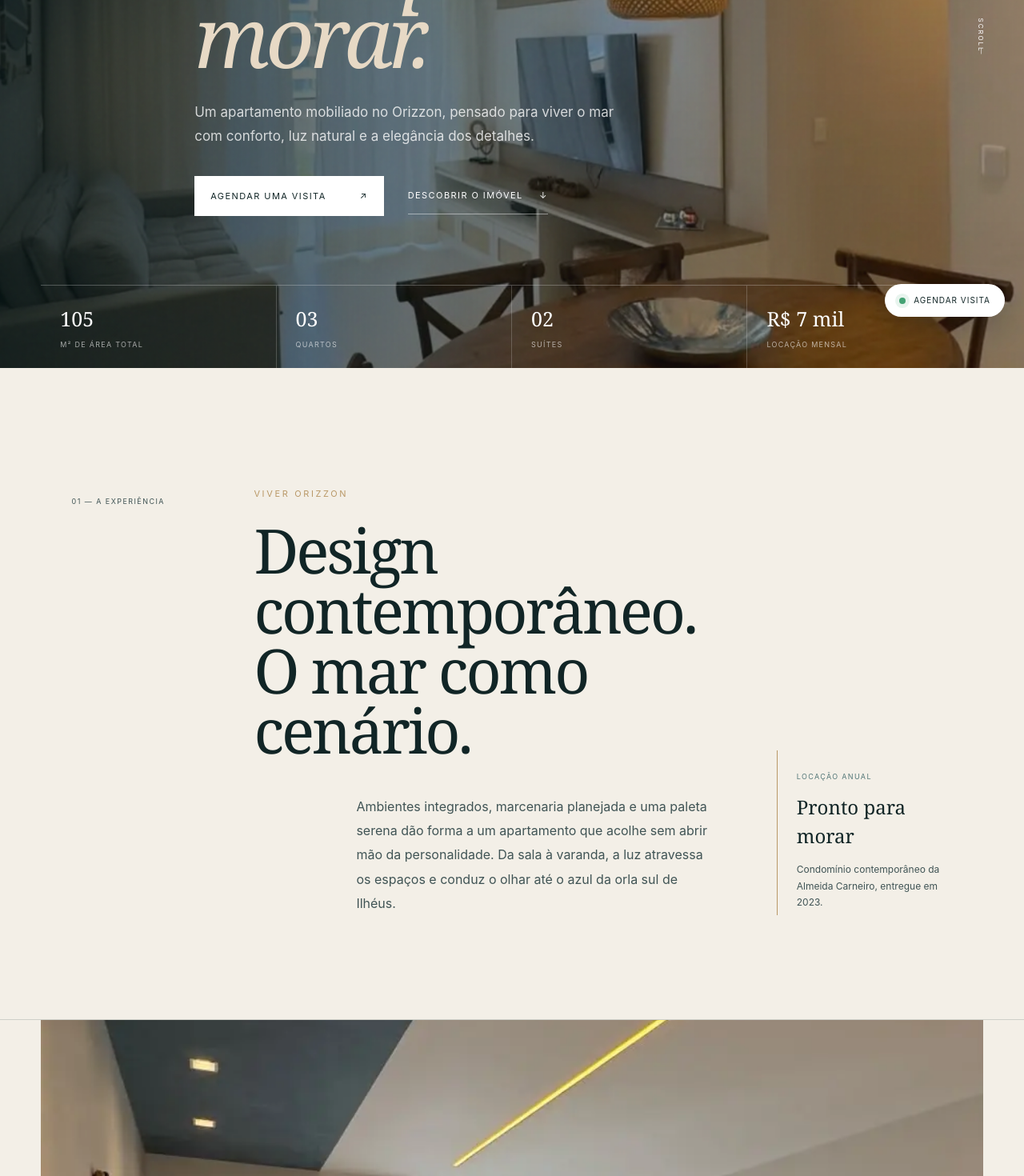
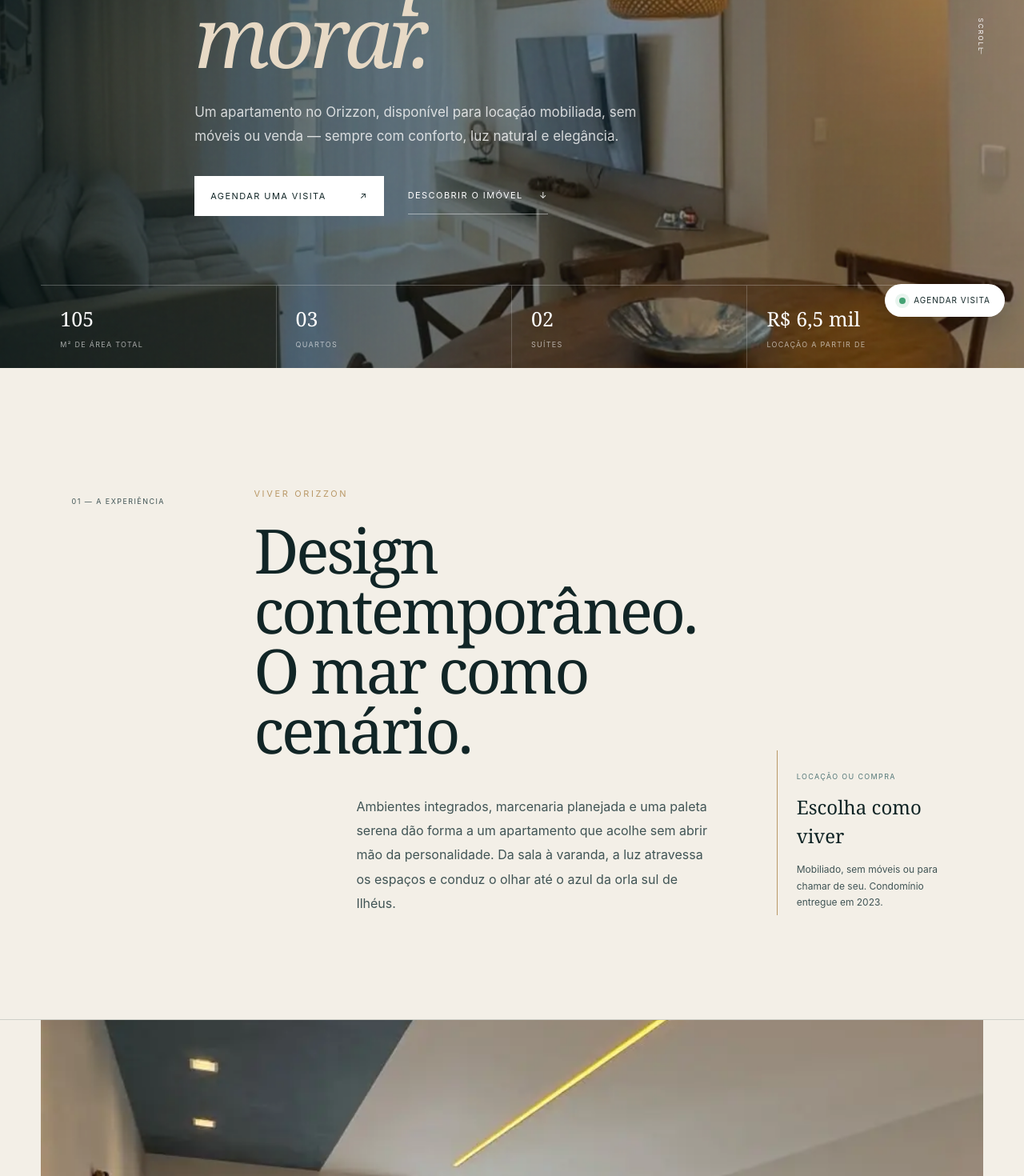
Before and after one commit to Robsonrmaia/Orizzon, a Next.js app: page / in a window 1280 px wide. Shown: the part 380-1850 px from the top of the page at 80% size. Built offline with nearby package versions, Linux system fonts and the light colour scheme.

Commit message:
Add rental and sale options

```diff
--- a/app/page.tsx
+++ b/app/page.tsx
@@ -25,7 +25,7 @@ const amenities = [
 ];
 
 const whatsappMessage = encodeURIComponent(
-  "Olá! Tenho interesse no apartamento Orizzon, código GI97678. Gostaria de agendar uma visita.",
+  "Olá! Tenho interesse no apartamento Orizzon, código GI97678. Gostaria de conhecer as opções de locação e venda e agendar uma visita.",
 );
 
 const brokers = [
@@ -131,8 +131,8 @@ export default function Home() {
             <span>entra para morar.</span>
           </h1>
           <p className="hero-intro">
-            Um apartamento mobiliado no Orizzon, pensado para viver o mar com
-            conforto, luz natural e a elegância dos detalhes.
+            Um apartamento no Orizzon, disponível para locação mobiliada,
+            sem móveis ou venda — sempre com conforto, luz natural e elegância.
           </p>
           <div className="hero-actions">
             <a className="button button-light" href="#corretores">
@@ -148,7 +148,7 @@ export default function Home() {
           <div><strong>105</strong><span>m² de área total</span></div>
           <div><strong>03</strong><span>quartos</span></div>
           <div><strong>02</strong><span>suítes</span></div>
-          <div><strong>R$ 7 mil</strong><span>locação mensal</span></div>
+          <div><strong>R$ 6,5 mil</strong><span>locação a partir de</span></div>
         </div>
         <div className="scroll-cue" aria-hidden="true"><span /></div>
       </section>
@@ -166,9 +166,9 @@ export default function Home() {
           </p>
         </div>
         <div className="statement-side" data-reveal>
-          <span>Locação anual</span>
-          <strong>Pronto para morar</strong>
-          <p>Condomínio contemporâneo da Almeida Carneiro, entregue em 2023.</p>
+          <span>Locação ou compra</span>
+          <strong>Escolha como viver</strong>
+          <p>Mobiliado, sem móveis ou para chamar de seu. Condomínio entregue em 2023.</p>
         </div>
       </section>
 
@@ -314,12 +314,29 @@ export default function Home() {
           ))}
         </div>
 
-        <div className="price-panel" data-reveal>
-          <div>
-            <p>Valor da locação</p>
-            <strong>R$ 7.000<small>/mês</small></strong>
+        <div className="pricing" data-reveal>
+          <div className="pricing-heading">
+            <p className="eyebrow">Condições comerciais</p>
+            <h3>Escolha a opção<br /><em>ideal para você.</em></h3>
           </div>
-          <p>Valores e disponibilidade sujeitos a confirmação no momento do contato.</p>
+          <div className="pricing-options">
+            <article className="pricing-card">
+              <span>Locação</span>
+              <h4>Mobiliado</h4>
+              <strong>R$ 7.000<small>/mês</small></strong>
+            </article>
+            <article className="pricing-card">
+              <span>Locação</span>
+              <h4>Sem móveis</h4>
+              <strong>R$ 6.500<small>/mês</small></strong>
+            </article>
+            <article className="pricing-card pricing-card-sale">
+              <span>Venda</span>
+              <h4>Para chamar de seu</h4>
+              <strong>R$ 1.200.000</strong>
+            </article>
+          </div>
+          <p className="pricing-note">Valores e disponibilidade sujeitos a confirmação no momento do contato.</p>
         </div>
       </section>
 
```
